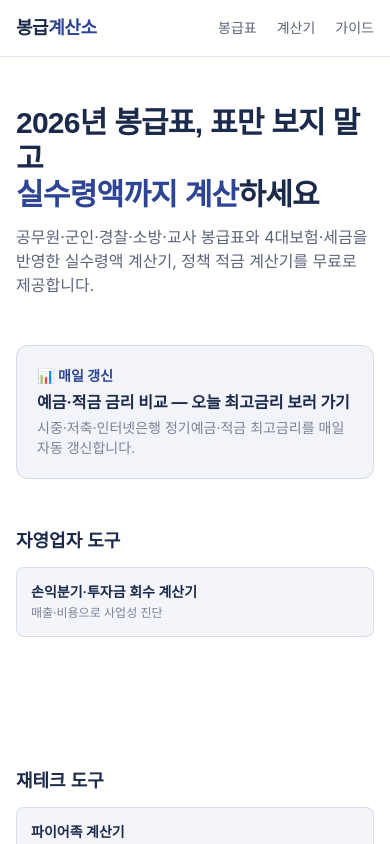
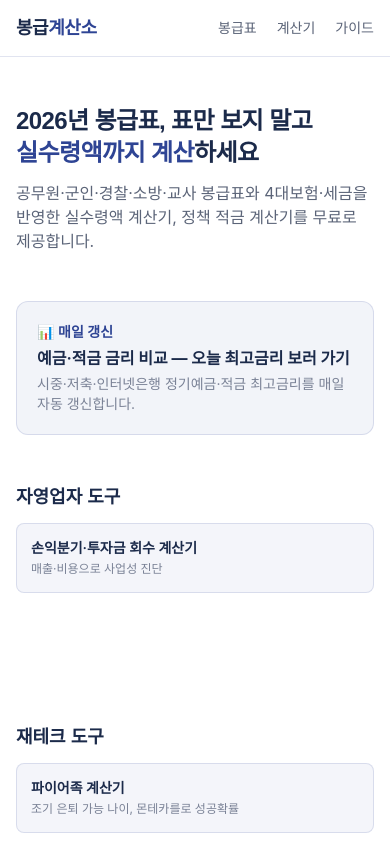
Before and after one commit to parkdane/pay-calc, a Next.js app: page / in a window 390 px wide. Shown: the top 844 px of the page. Built offline with nearby package versions, Linux system fonts and the light colour scheme; a web font is replaced by a local one.

Commit message:
모바일 헤드라인 줄바꿈 수정, 한글 단어 잘림 전역 방지

```diff
--- a/app/globals.css
+++ b/app/globals.css
@@ -19,3 +19,13 @@ h2,
 .font-heading {
   font-family: var(--font-noto-serif-kr), "Noto Serif KR", serif;
 }
+
+/* 한글은 기본적으로 아무 글자에서나 줄바꿈되어 단어 중간이 잘리기 쉬움.
+   제목·본문 텍스트는 띄어쓰기 단위로만 줄바꿈되게 함 (표·버튼 등 좁은 UI는 제외해서
+   긴 영문/숫자 문자열이 넘치는 부작용 방지) */
+h1,
+h2,
+h3,
+p {
+  word-break: keep-all;
+}
--- a/app/page.tsx
+++ b/app/page.tsx
@@ -67,9 +67,9 @@ export default function Home() {
   return (
     <div className="space-y-12">
       <section className="space-y-3 pt-4">
-        <h1 className="text-3xl font-bold tracking-tight text-[#1B2A4A]">
+        <h1 className="text-2xl font-bold tracking-tight text-[#1B2A4A] break-keep sm:text-3xl">
           2026년 봉급표, 표만 보지 말고
-          <br />
+          <br className="hidden sm:block" />{" "}
           <span className="text-[#2E4494]">실수령액까지 계산</span>하세요
         </h1>
         <p className="text-[#5B6478]">
```
